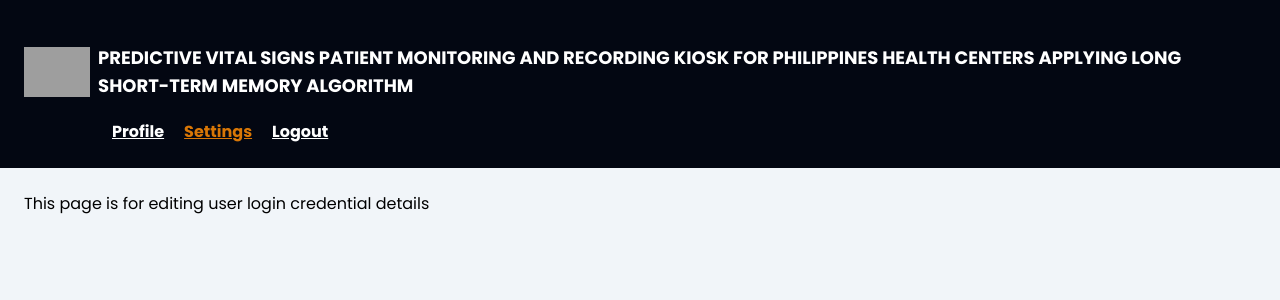
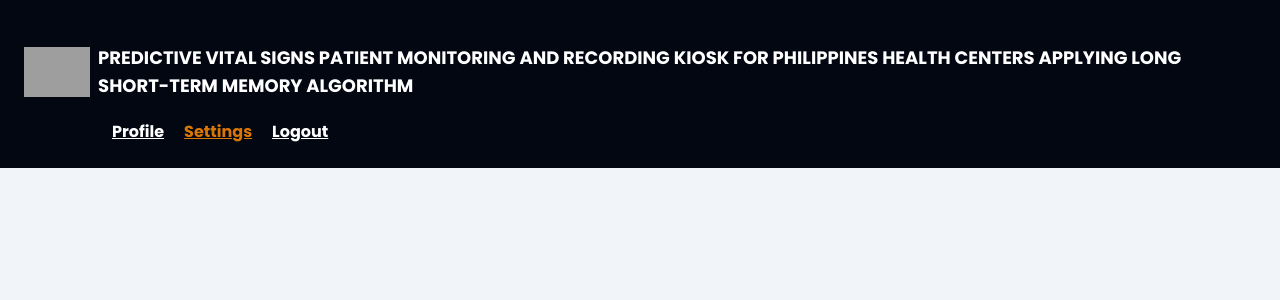
Before and after one commit to Ravend1028/CPE-PRAC-DES-FE, a React (Vite) app: page /settings in a window 1280 px wide. Shown: the top 300 px of the page. Built offline with nearby package versions, Linux system fonts and the light colour scheme; sample sign-in values are in the browser's storage; grey boxes are pictures that could not be loaded.

Commit message:
Finish the form later

```diff
--- a/src/pages/Settings.jsx
+++ b/src/pages/Settings.jsx
@@ -5,9 +5,9 @@ const Settings = () => {
     <main className='font-poppins'>
       <div className="container mx-auto p-6">
         {/* Form style here */}
-        <h3>
-          This page is for editing user login credential details
-        </h3>
+        <form>
+          {/* Add details here */}
+        </form>
       </div>
     </main>
   )
```
